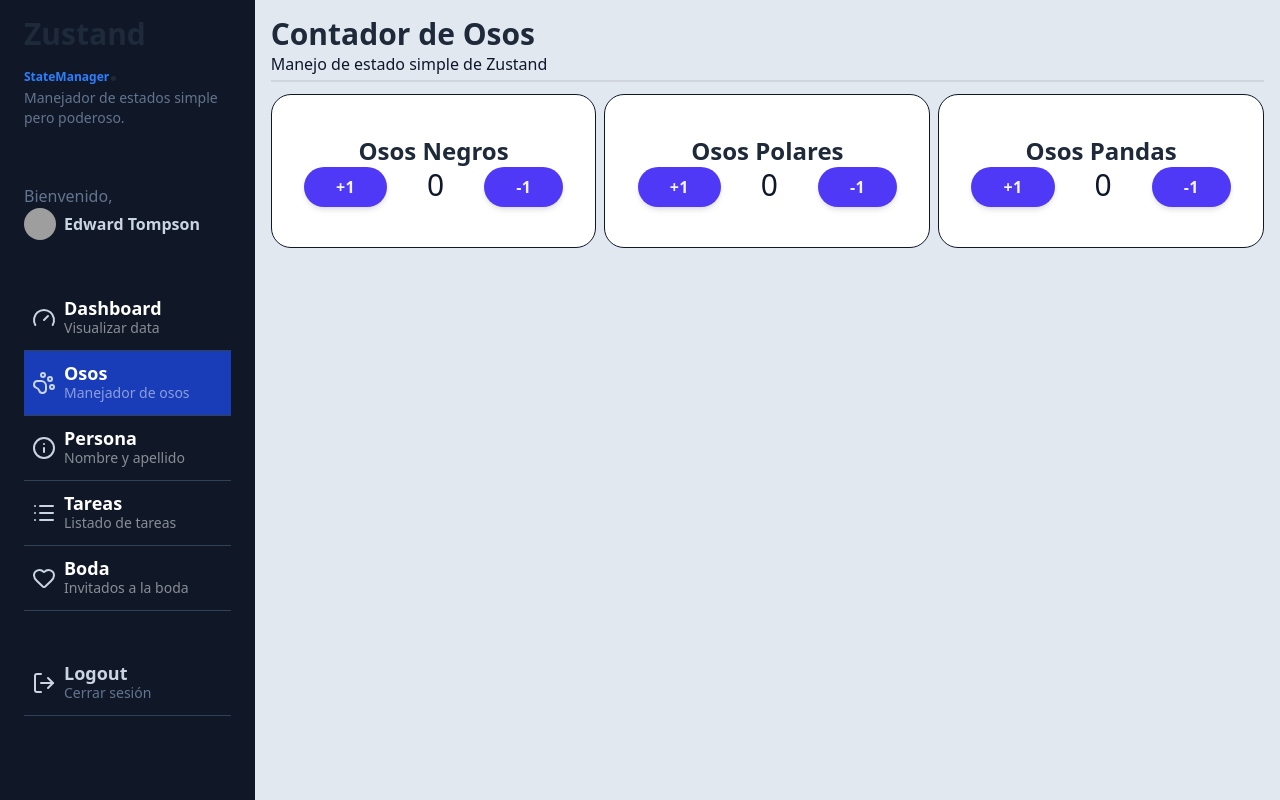
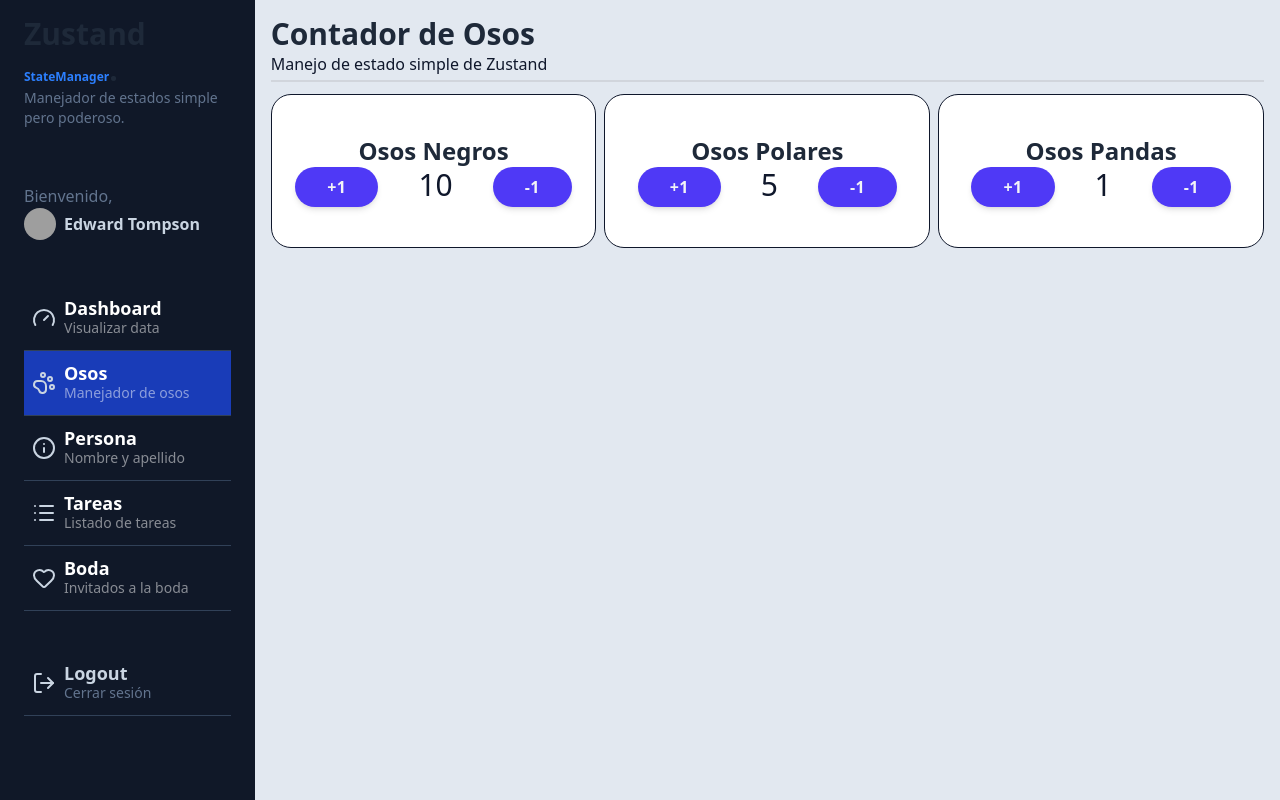
Before and after one commit to dieginin/curso_zustand, a React (Vite) app: page /dashboard/bears in a window 1280 px wide. Built offline with nearby package versions, Linux system fonts and the light colour scheme; grey boxes are pictures that could not be loaded.

Commit message:
feat: implement bear counters with increase functionality in BearPage

```diff
--- a/src/pages/01-basic/BearPage.tsx
+++ b/src/pages/01-basic/BearPage.tsx
@@ -1,4 +1,5 @@
 import { WhiteCard } from "../../components"
+import { useBearStore } from "../../stores"
 
 export const BearPage = () => {
   return (
@@ -8,36 +9,61 @@
       <hr />
 
       <div className='grid grid-cols-1 md:grid-cols-2 lg:grid-cols-3 gap-2'>
+        <BlackBears />
+        <PolarBears />
+        <PandaBears />
+      </div>
+    </>
+  )
+}
+
+export const BlackBears = () => {
+  const blackBears = useBearStore((state) => state.blackBears)
+  const increaseBlackBears = useBearStore((state) => state.increaseBlackBears)
+
+  return (
     <WhiteCard centered>
       <h2>Osos Negros</h2>
 
       <div className='flex flex-col md:flex-row'>
-            <button> +1</button>
-            <span className='text-3xl mx-2 lg:mx-10'> 0 </span>
-            <button>-1</button>
+        <button onClick={() => increaseBlackBears(1)}> +1</button>
+        <span className='text-3xl mx-2 lg:mx-10'> {blackBears} </span>
+        <button onClick={() => increaseBlackBears(-1)}>-1</button>
       </div>
     </WhiteCard>
+  )
+}
 
+export const PolarBears = () => {
+  const polarBears = useBearStore((state) => state.polarBears)
+  const increasePolarBears = useBearStore((state) => state.increasePolarBears)
+
+  return (
     <WhiteCard centered>
       <h2>Osos Polares</h2>
 
       <div className='flex flex-col md:flex-row'>
-            <button> +1</button>
-            <span className='text-3xl mx-2 lg:mx-10'> 0 </span>
-            <button>-1</button>
+        <button onClick={() => increasePolarBears(1)}> +1</button>
+        <span className='text-3xl mx-2 lg:mx-10'> {polarBears} </span>
+        <button onClick={() => increasePolarBears(-1)}>-1</button>
       </div>
     </WhiteCard>
+  )
+}
 
+export const PandaBears = () => {
+  const pandaBears = useBearStore((state) => state.pandaBears)
+  const increasePandaBears = useBearStore((state) => state.increasePandaBears)
+
+  return (
     <WhiteCard centered>
       <h2>Osos Pandas</h2>
 
       <div className='flex flex-col md:flex-row'>
-            <button> +1</button>
-            <span className='text-3xl mx-2 lg:mx-10'> 0 </span>
-            <button>-1</button>
+        <button onClick={() => increasePandaBears(1)}> +1</button>
+        <span className='text-3xl mx-2 lg:mx-10'> {pandaBears} </span>
+        <button onClick={() => increasePandaBears(-1)}>-1</button>
       </div>
     </WhiteCard>
-      </div>
-    </>
   )
 }
--- a/src/stores/bear/bear.store.ts
+++ b/src/stores/bear/bear.store.ts
@@ -6,6 +6,8 @@
   pandaBears: number
 
   increaseBlackBears: (by: number) => void
+  increasePolarBears: (by: number) => void
+  increasePandaBears: (by: number) => void
 }
 
 export const useBearStore = create<BearState>()((set) => ({
@@ -15,4 +17,8 @@
 
   increaseBlackBears: (by: number) =>
     set((state) => ({ blackBears: state.blackBears + by })),
+  increasePolarBears: (by: number) =>
+    set((state) => ({ polarBears: state.polarBears + by })),
+  increasePandaBears: (by: number) =>
+    set((state) => ({ pandaBears: state.pandaBears + by })),
 }))
```
Lines whose indentation alone changed are shown as unchanged.
